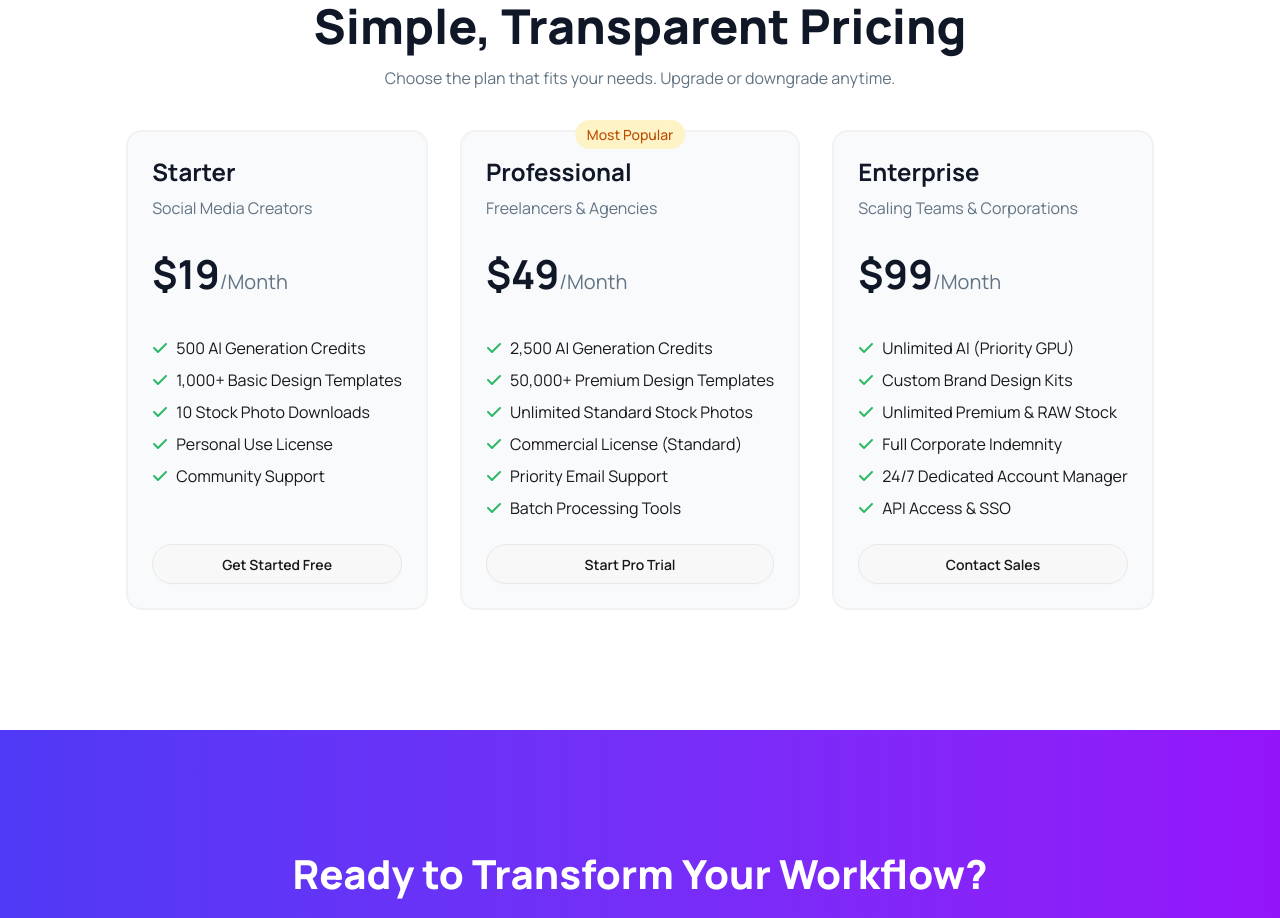
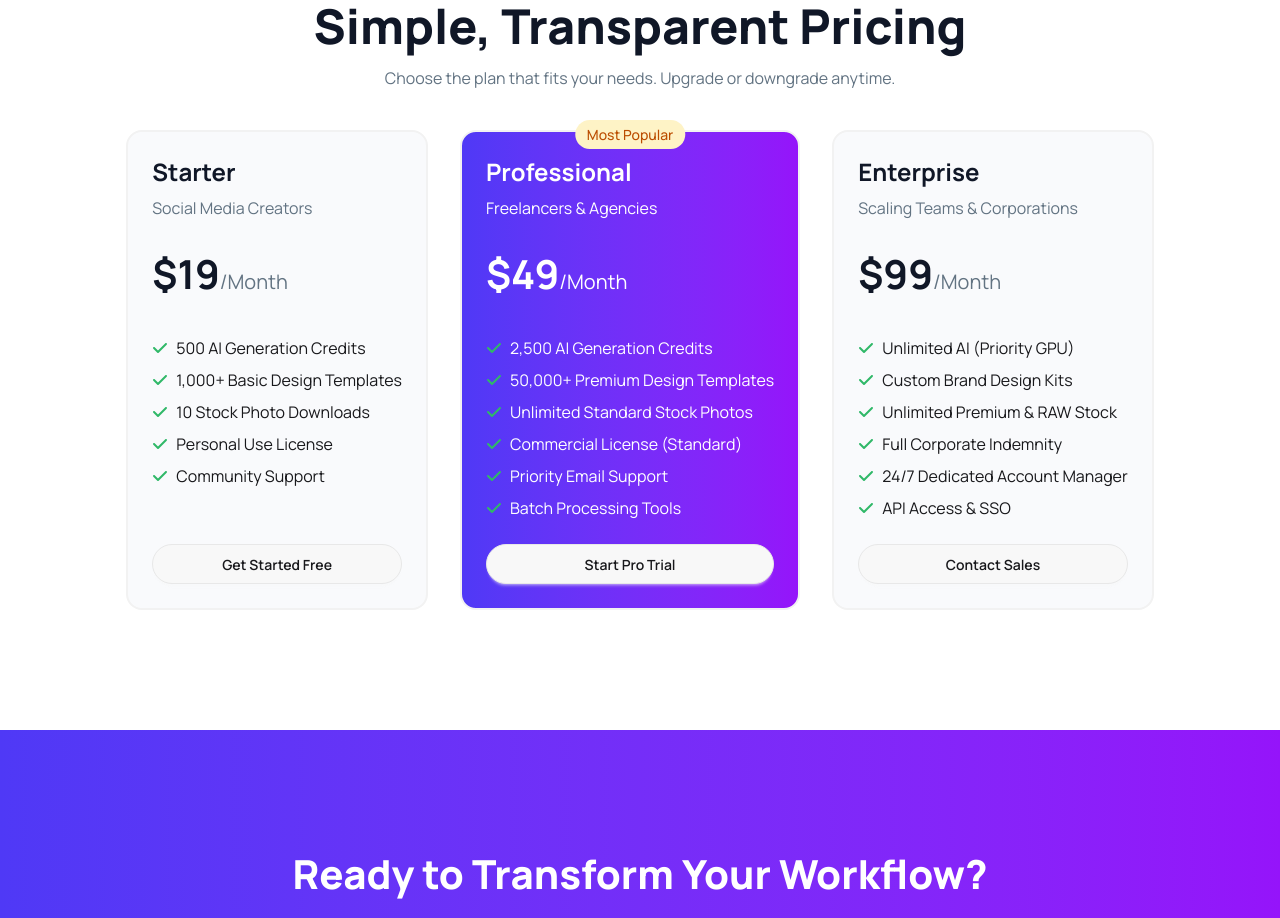
Before and after one commit to jubayer50/digiTools, a React (Vite) app: page / in a window 1280 px wide. Shown: the part 2020-2938 px from the top of the page. Built offline with nearby package versions, Linux system fonts and the light colour scheme.

Commit message:
condition ways css apply on pricing card

```diff
--- a/src/Components/PricingOptions/PricingCard.jsx
+++ b/src/Components/PricingOptions/PricingCard.jsx
@@ -4,12 +4,20 @@ import PricingFeatures from "./PricingFeatures";
 const PricingCard = ({ pricingPlan }) => {
   console.log(pricingPlan);
   return (
-    <div className="p-6 rounded-2xl flex flex-col bg-[#F9FAFC] border-2 border-[#F2F2F2] relative">
+    <div
+      className={`p-6 rounded-2xl flex flex-col ${pricingPlan.highlighted ? "text-white bg-linear-to-r from-[#4F39F6] to-[#9514FA]" : "bg-[#F9FAFC]"} border-2 border-[#F2F2F2] relative`}
+    >
       <div>
-        <h3 className="text-2xl text-[#101727] font-bold">
+        <h3
+          className={`text-2xl ${pricingPlan.highlighted ? "text-white" : "text-[#101727]"} font-bold`}
+        >
           {pricingPlan.name}
         </h3>
-        <p className="text-[#627382] mt-2">{pricingPlan.best_for}</p>
+        <p
+          className={`${pricingPlan.highlighted ? "text-white" : "text-[#627382]"} mt-2`}
+        >
+          {pricingPlan.best_for}
+        </p>
       </div>
 
       {pricingPlan.highlighted && (
@@ -19,8 +27,12 @@ const PricingCard = ({ pricingPlan }) => {
       )}
 
       <div className="my-6">
-        <h2 className="text-[#627382] text-[20px]">
-          <span className="text-[40px] font-bold text-[#101727]">
+        <h2
+          className={`${pricingPlan.highlighted ? "text-white" : "text-[#627382]"} text-[20px]`}
+        >
+          <span
+            className={`text-[40px] font-bold ${pricingPlan.highlighted ? "text-white" : "text-[#101727]"}`}
+          >
             ${pricingPlan.price}
           </span>
           /Month
```
